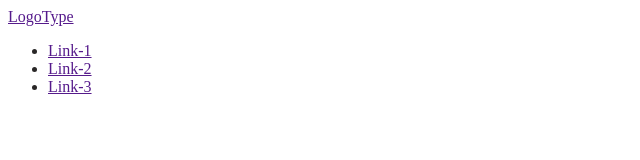
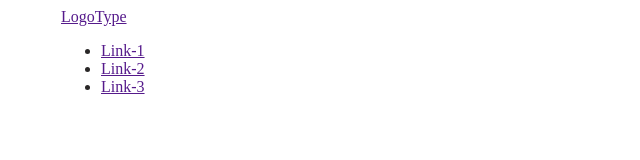
Before and after one commit to SergeyKorobka/blended-test-team-129-18, a plain HTML site: page index.html in a window 1280 px wide. Shown: the whole page, without its empty margins (0-640 px from the left). Drawn offline with Linux system fonts and the light colour scheme.

Commit message:
Update styles.css

```diff
--- a/css/styles.css
+++ b/css/styles.css
@@ -3,3 +3,9 @@ body {
   font-size: 16px;
   color: rgb(41, 39, 39);
 }
+
+.container {
+ max-width: 1158px;
+ padding: 0 16px;
+ margin: 0 auto;
+}
```
